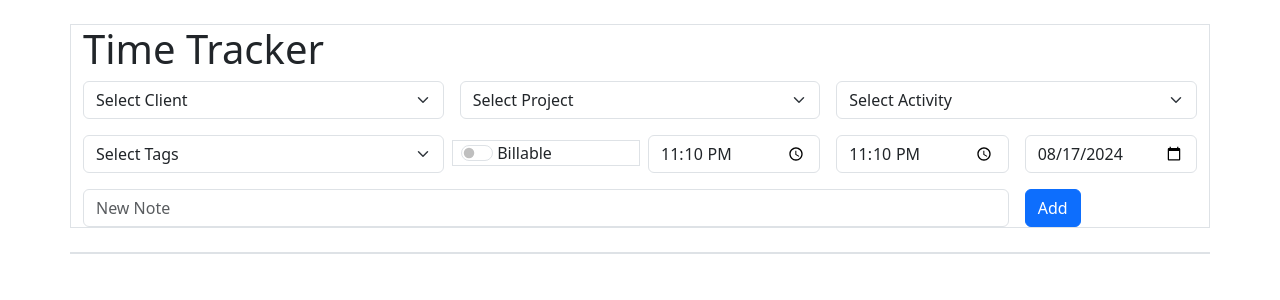
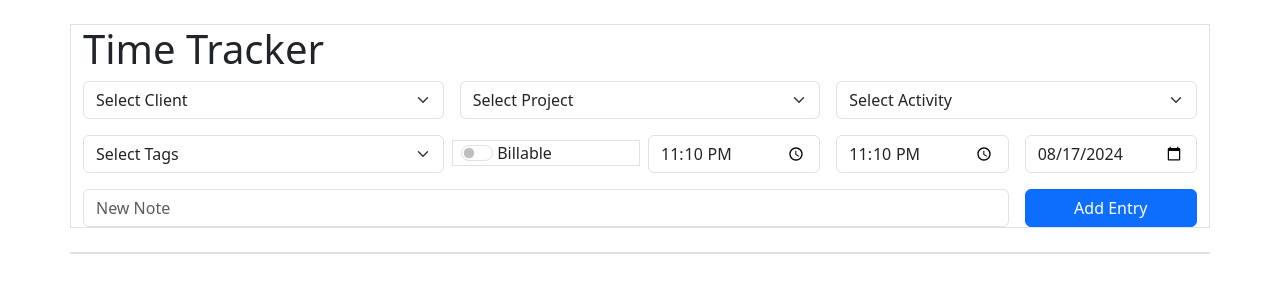
Before and after one commit to hello-dg/Time-Tracking, a Flask app: page / in a window 1280 px wide. Shown: the top 300 px of the page. Run offline with Flask 3, Linux system fonts and the light colour scheme.

Commit message:
Change submit button size

```diff
--- a/templates/index.html
+++ b/templates/index.html
@@ -62,7 +62,7 @@
                 <input type="text" class="form-control" placeholder="New Note" name="task">
             </div>
             <div class="col-2">
-                <button class="btn btn-primary" type="submit">Add</button>
+                <button class="btn btn-primary w-100" type="submit">Add Entry</button>
             </div>
         </form>
     </div>
```
